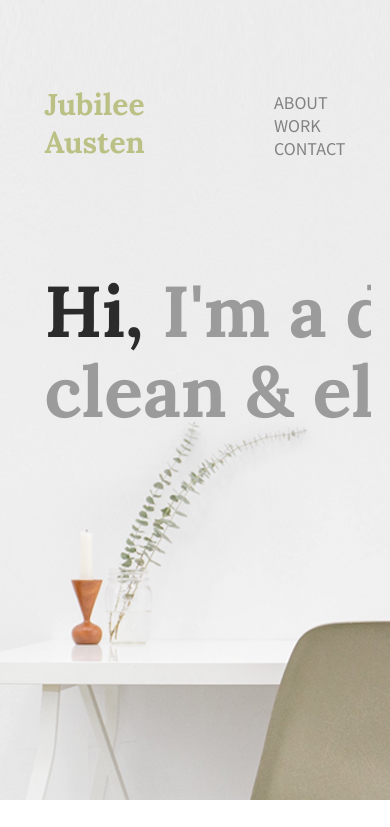
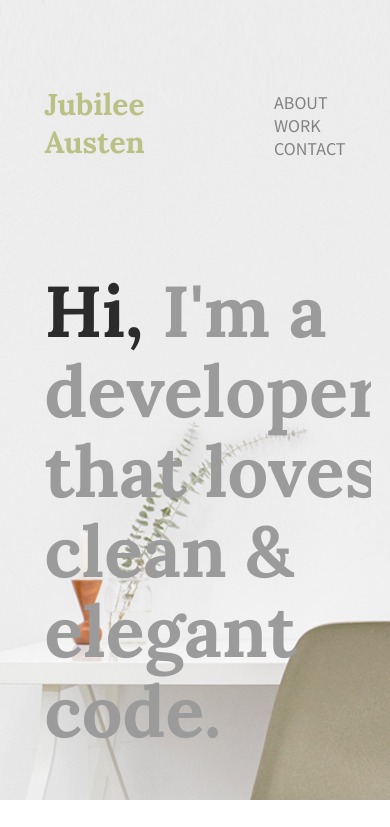
Before and after one commit to brii-codes/Jubilee-Austen-Project, a plain HTML site: page index.html in a window 390 px wide. Shown: the top 827 px of the page. Drawn offline with Linux system fonts and the light colour scheme.

Commit message:
Added responsive element to h2 header

```diff
--- a/css/main.css
+++ b/css/main.css
@@ -47,7 +47,7 @@ nav ul li a{
     padding-left: 80px;
 }
 header h2{
-    width: 1050px;
+    width: 100%;
     clear: both;
     font-family:'Lora', bold;
     font-size:72px;
```
